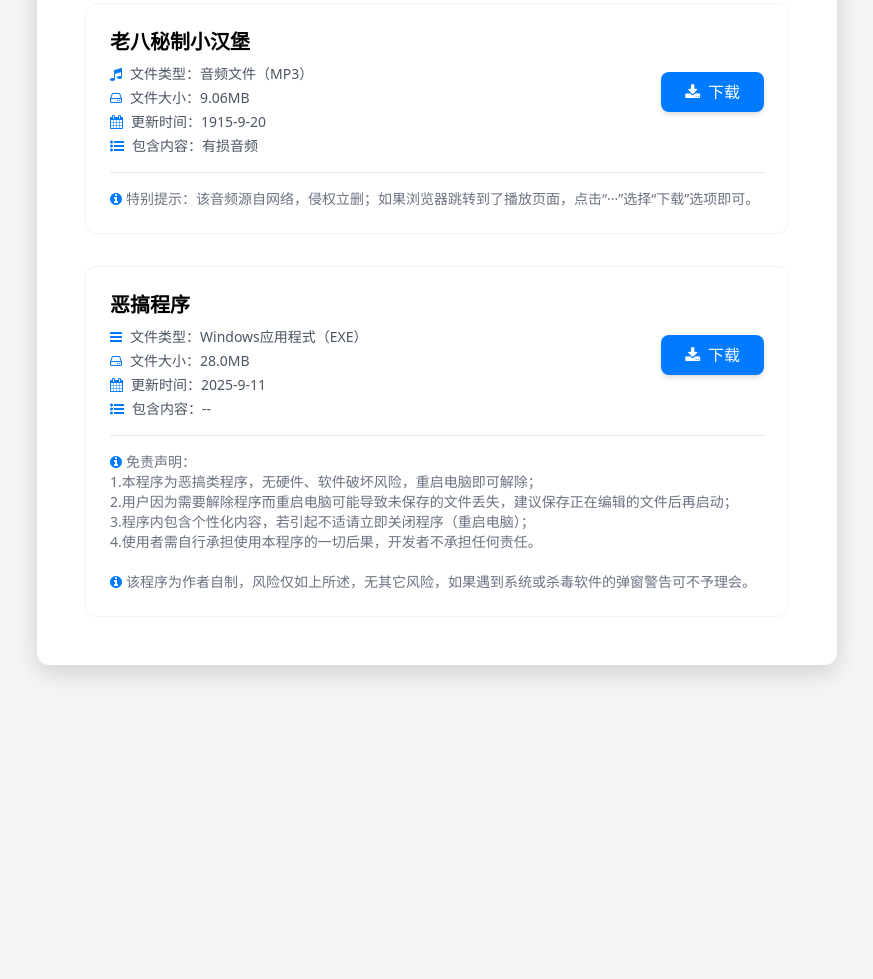
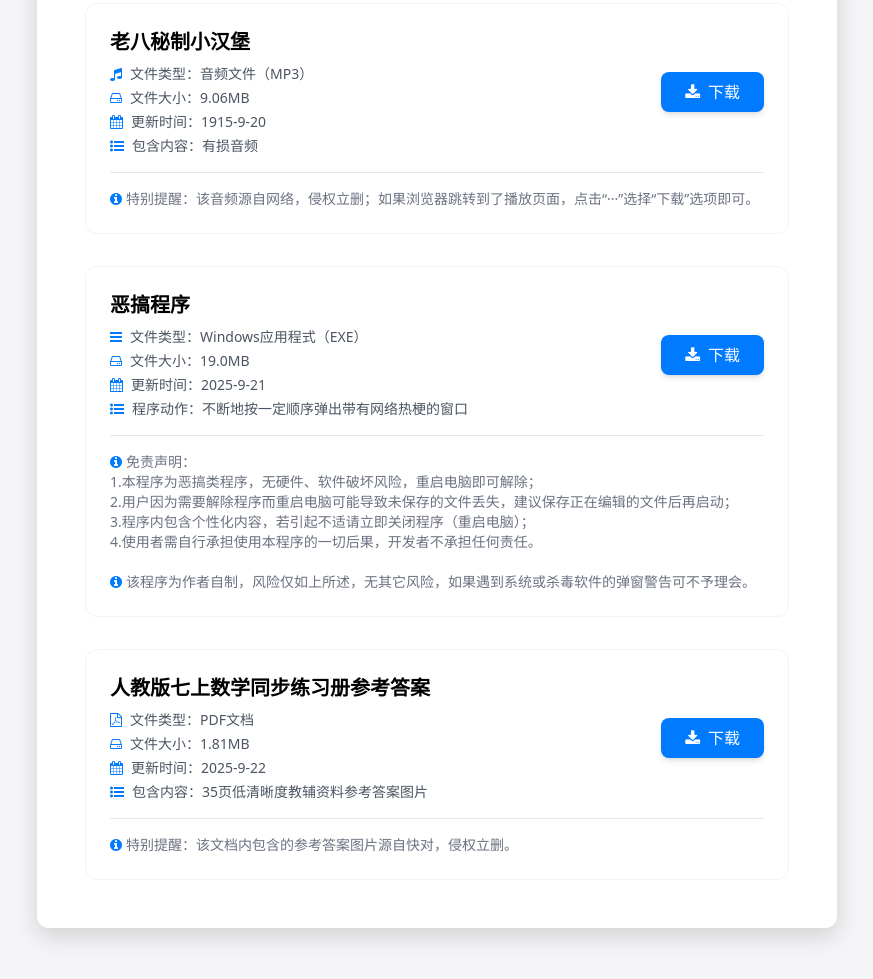
Before and after one commit to CameronDing/cameronding.github.io, a plain HTML site: page download-page.html in a window 1280 px wide. Shown: the part 237-1216 px from the top of the page, without its empty margins (203-1076 px from the left). Before the commit the page ends 966 px from the top, so only its background shows below. Drawn offline with nearby package versions, Linux system fonts and the light colour scheme.

Commit message:
download-page.html

```diff
--- a/download-page.html
+++ b/download-page.html
@@ -99,7 +99,7 @@
                     </div>
                 </div>
                 <div class="mt-4 pt-4 border-t border-gray-200">
-                    <p class="text-gray-500 text-sm"><i class="fa fa-info-circle mr-1 text-primary"></i>特别提示：该音频源自网络，侵权立删；如果浏览器跳转到了播放页面，点击“···”选择“下载”选项即可。</p>
+                    <p class="text-gray-500 text-sm"><i class="fa fa-info-circle mr-1 text-primary"></i>特别提醒：该音频源自网络，侵权立删；如果浏览器跳转到了播放页面，点击“···”选择“下载”选项即可。</p>
                 </div>
             </div>
 
@@ -111,9 +111,9 @@
                         <h3 class="text-xl font-semibold text-dark mb-2">恶搞程序</h3>
                         <div class="text-gray-600 space-y-1 text-sm">
                             <p><i class="fa fa-bars mr-2 text-primary"></i>文件类型：Windows应用程式（EXE）</p>
-                            <p><i class="fa fa-hdd-o mr-2 text-primary"></i>文件大小：28.0MB</p>
-                            <p><i class="fa fa-calendar mr-2 text-primary"></i>更新时间：2025-9-11</p>
-                            <p><i class="fa fa-list-ul mr-2 text-primary"></i>包含内容：--</p>
+                            <p><i class="fa fa-hdd-o mr-2 text-primary"></i>文件大小：19.0MB</p>
+                            <p><i class="fa fa-calendar mr-2 text-primary"></i>更新时间：2025-9-21</p>
+                            <p><i class="fa fa-list-ul mr-2 text-primary"></i>程序动作：不断地按一定顺序弹出带有网络热梗的窗口</p>
                         </div>
                     </div>
 
@@ -139,8 +139,35 @@
                 </div>
             </div>
 
-            <!-- 在这里添加更多文件 -->
-            <!-- 复制上面的.file-card区块，修改文件信息和下载链接即可 -->
+            <div class="file-card bg-light p-6 rounded-xl border border-gray-100">
+                <div class="flex flex-col md:flex-row md:items-center justify-between gap-6">
+                    <!-- 文件信息 -->
+                    <div class="flex-1">
+                        <h3 class="text-xl font-semibold text-dark mb-2">人教版七上数学同步练习册参考答案</h3>
+                        <div class="text-gray-600 space-y-1 text-sm">
+                            <p><i class="fa fa-file-pdf-o mr-2 text-primary"></i>文件类型：PDF文档</p>
+                            <p><i class="fa fa-hdd-o mr-2 text-primary"></i>文件大小：1.81MB</p>
+                            <p><i class="fa fa-calendar mr-2 text-primary"></i>更新时间：2025-9-22</p>
+                            <p><i class="fa fa-list-ul mr-2 text-primary"></i>包含内容：35页低清晰度教辅资料参考答案图片</p>
+                        </div>
+                    </div>
+
+                    <!-- 下载按钮 -->
+                    <div class="flex-shrink-0">
+                        <a
+                            href="https://djm.pages.dev/files/PEP,G7V1,Maths,SyncWkbk answer.pdf"
+                            download
+                            class="inline-block bg-primary hover:bg-primary/90 text-white px-6 py-2 rounded-lg font-medium transition-all duration-300 shadow-md hover:shadow-lg flex items-center gap-2"
+                        >
+                            <i class="fa fa-download"></i>
+                            <span>下载</span>
+                        </a>
+                    </div>
+                </div>
+                <div class="mt-4 pt-4 border-t border-gray-200">
+                    <p class="text-gray-500 text-sm"><i class="fa fa-info-circle mr-1 text-primary"></i>特别提醒：该文档内包含的参考答案图片源自快对，侵权立删。</p>
+                </div>
+            </div>
 
         </div>
     </div>
```
